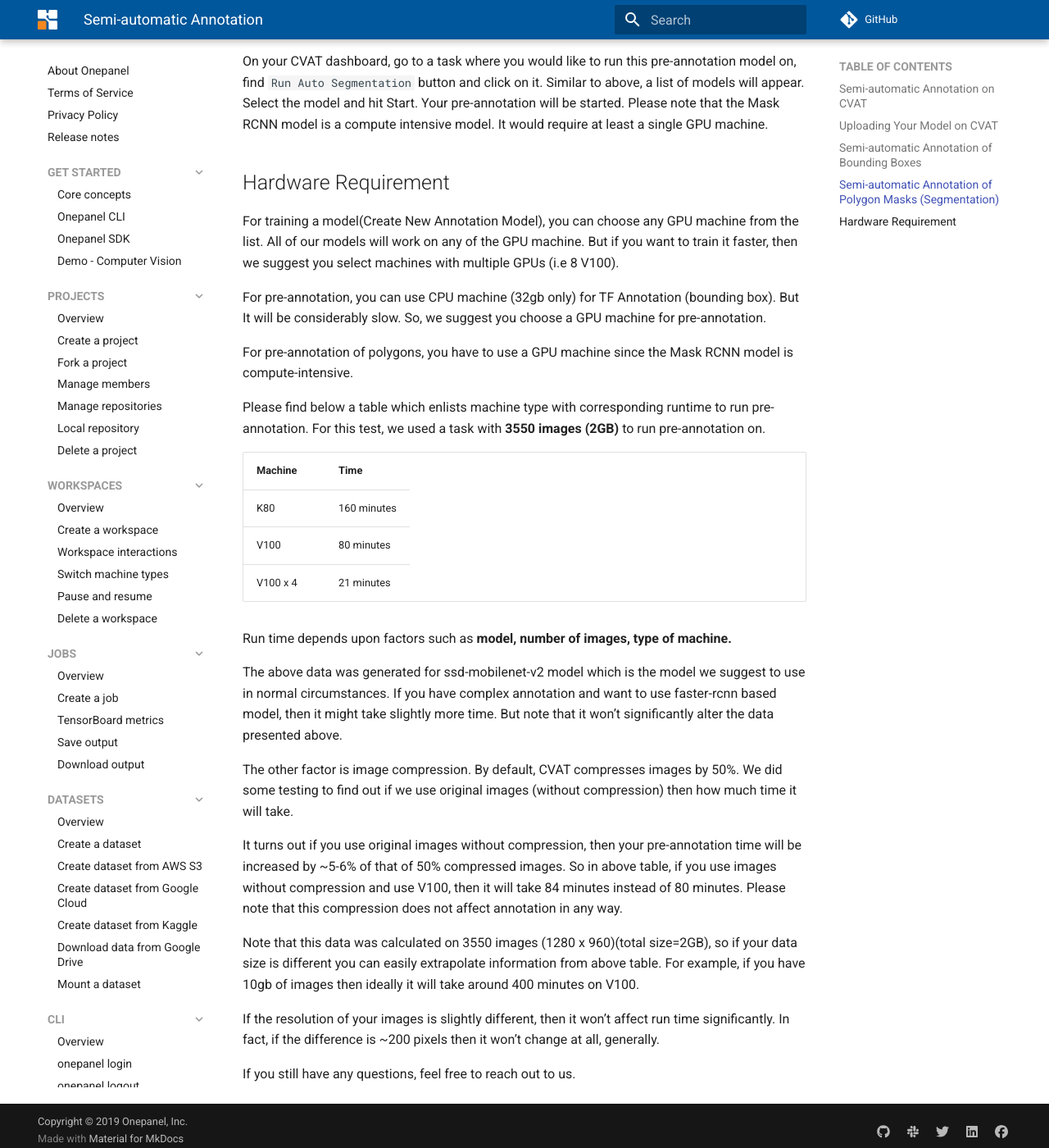
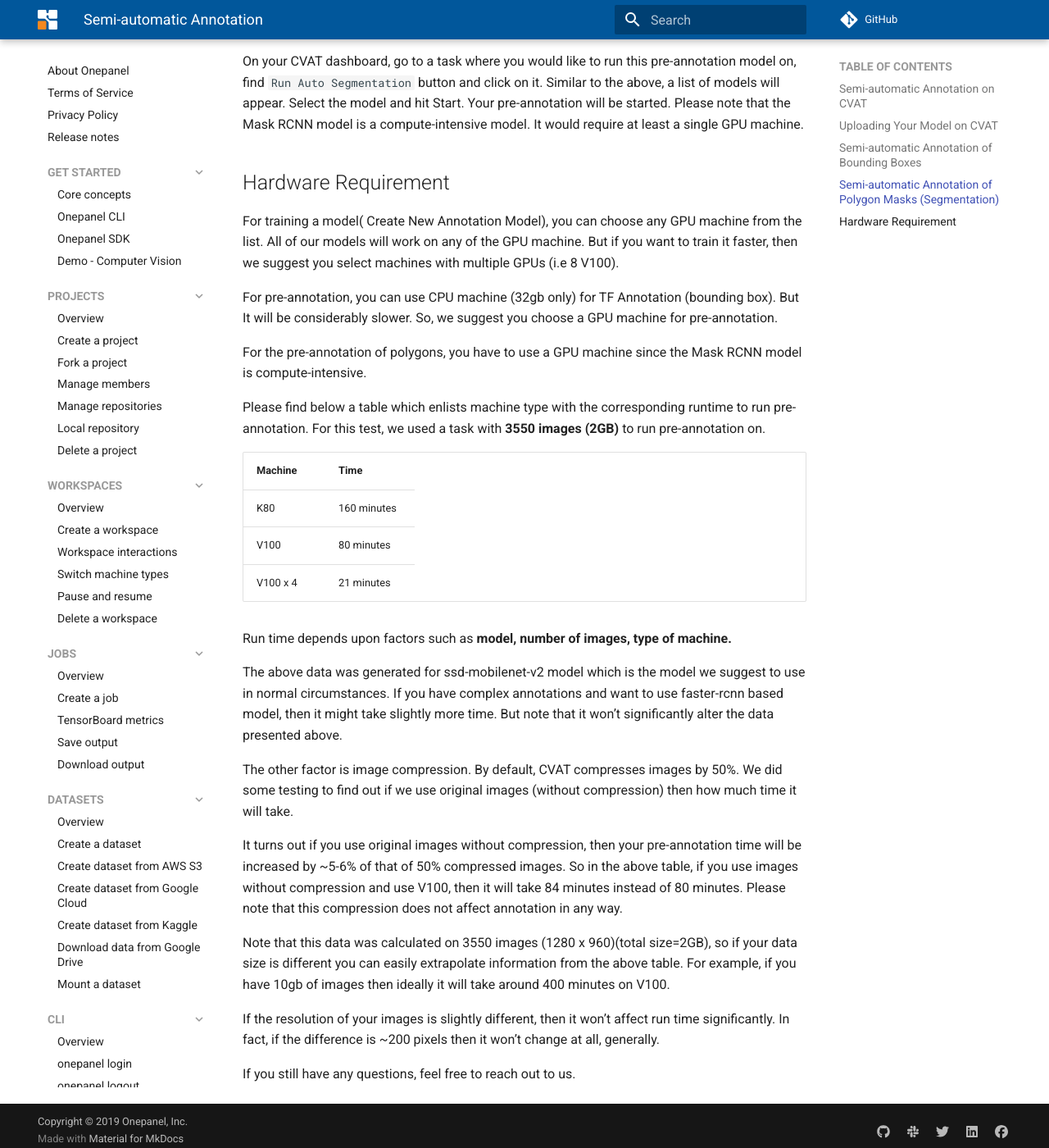
Before and after one commit to onepanelio/docs, an MkDocs documentation site: the page built from docs/CVAT/semiautomatic_annotation.md, in a window 1280 px wide and 1400 px high, scrolled down 866 px. Shown: the whole window at 82% size. Built offline with MkDocs 1.6.1 and Material for MkDocs 9.7.7, drawn with Linux system fonts in a browser that asks for light colours; comment, search, counter and statistics services are not loaded; some of the changed text lies outside the part shown.

Commit message:
Update semiautomatic_annotation.md

```diff
--- a/docs/CVAT/semiautomatic_annotation.md
+++ b/docs/CVAT/semiautomatic_annotation.md
@@ -3,40 +3,40 @@
 You can use your TensorFlow or OpenVINO model to pre-annotate your data. This can save you a lot of time since you don't have to annotate images from scratch. On Onepanel, you can leverage these features to pre-annotate your bounding boxes or polygon masks. You can also use Object Tracking to track objects in a sequence of frames.
 
 ## Uploading Your Model on CVAT
-Before using any type of semi-automatic annotation, you will need to upload your model on CVAT Model Manager. To upload your model, go to your CVAT dashboard and click on Model Manager. A pop window will appear where you can give a name to your model, select the source of your files (local or onepanel datasets), and select files. For TF Annotation and Segmentation, you will need two files- model and classes.csv. For TF Annotation, the model should be Tensorflow Frozen Graph (.pb). For Segmentation, it should be keras model (.h5).
+Before using any type of semi-automatic annotation, you will need to upload your model on CVAT Model Manager. To upload your model, go to your CVAT dashboard and click on Model Manager. A pop window will appear where you can give a name to your model, select the source of your files (local or onepanel datasets), and select files. For TF Annotation and Segmentation, you will need two files- model and classes.csv. For TF Annotation, the model should be Tensorflow Frozen Graph (.pb). For Segmentation, it should be Keras model (.h5).
 
 ## Semi-automatic Annotation of Bounding Boxes
 The first step is to upload your model on CVAT or use our default model which is inside input/models/cvat-default. Now, click on Run TF Annotation. A pop up will appear where you can select the model you want to use for pre-annotation. Once you select the model, an automatic class mapping will appear, you can modify it if you want. Once done, click on Start. Once it is done, you can go into your task and check out the pre-annotation.
 
 ## Semi-automatic Annotation of Polygon Masks (Segmentation)
-On your CVAT dashboard, go to a task where you would like to run this pre-annotation model on, find `Run Auto Segmentation` button and click on it. Similar to above, a list of models will appear. Select the model and hit Start. Your pre-annotation will be started.
-Please note that the Mask RCNN model is a compute intensive model. It would require at least a single GPU machine.
+On your CVAT dashboard, go to a task where you would like to run this pre-annotation model on, find `Run Auto Segmentation` button and click on it. Similar to the above, a list of models will appear. Select the model and hit Start. Your pre-annotation will be started.
+Please note that the Mask RCNN model is a compute-intensive model. It would require at least a single GPU machine.
 
 ## Hardware Requirement
-For training a model(Create New Annotation Model), you can choose any GPU machine from the list. All of our models will work on any of the GPU machine. But if you want to train it faster, then we suggest you select machines with multiple GPUs (i.e 8 V100).
+For training a model( Create New Annotation Model), you can choose any GPU machine from the list. All of our models will work on any of the GPU machine. But if you want to train it faster, then we suggest you select machines with multiple GPUs (i.e 8 V100).
 
-For pre-annotation, you can use CPU machine (32gb only) for TF Annotation (bounding box). But It will be considerably slow. So, we suggest you choose a GPU machine for pre-annotation.
+For pre-annotation, you can use CPU machine (32gb only) for TF Annotation (bounding box). But It will be considerably slower. So, we suggest you choose a GPU machine for pre-annotation.
 
-For pre-annotation of polygons, you have to use a GPU machine since the Mask RCNN model is compute-intensive.
+For the pre-annotation of polygons, you have to use a GPU machine since the Mask RCNN model is compute-intensive.
 
-Please find below a table which enlists machine type with corresponding runtime to run pre-annotation.
+Please find below a table which enlists machine type with the corresponding runtime to run pre-annotation.
 For this test, we used a task with **3550 images (2GB)** to run pre-annotation on.
 
-Machine     | Time
+Machine     | Time
 ------------|---------------
-K80         | 160 minutes
-V100        | 80 minutes
-V100 x 4    | 21 minutes
+K80         | 160 minutes
+V100        | 80 minutes
+V100 x 4    | 21 minutes
 
 Run time depends upon factors such as **model, number of images, type of machine.**
 
-The above data was generated for ssd-mobilenet-v2 model which is the model we suggest to use in normal circumstances. If you have complex annotation and want to use faster-rcnn based model, then it might take slightly more time. But note that it won’t significantly alter the data presented above.
+The above data was generated for ssd-mobilenet-v2 model which is the model we suggest to use in normal circumstances. If you have complex annotations and want to use faster-rcnn based model, then it might take slightly more time. But note that it won’t significantly alter the data presented above.
 
-The other factor is image compression. By default, CVAT compresses images  by 50%. We did some testing to find out if we use original images (without compression) then how much time it will take.
+The other factor is image compression. By default, CVAT compresses images by 50%. We did some testing to find out if we use original images (without compression) then how much time it will take.
 
-It turns out if you use original images without compression, then your pre-annotation time will be increased by ~5-6% of that of 50% compressed images. So in above table, if you use images without compression and use V100, then it will take 84 minutes instead of 80 minutes. Please note that this compression does not affect annotation in any way.
+It turns out if you use original images without compression, then your pre-annotation time will be increased by ~5-6% of that of 50% compressed images. So in the above table, if you use images without compression and use V100, then it will take 84 minutes instead of 80 minutes. Please note that this compression does not affect annotation in any way.
 
-Note that this data was calculated on 3550 images (1280 x 960)(total size=2GB), so if your data size is different you can easily extrapolate information from above table. For example, if you have 10gb of images then ideally it will take around 400 minutes on V100.
+Note that this data was calculated on 3550 images (1280 x 960)(total size=2GB), so if your data size is different you can easily extrapolate information from the above table. For example, if you have 10gb of images then ideally it will take around 400 minutes on V100.
 
 If the resolution of your images is slightly different, then it won’t affect run time significantly. In fact, if the difference is ~200 pixels then it won’t change at all, generally.
 
```
